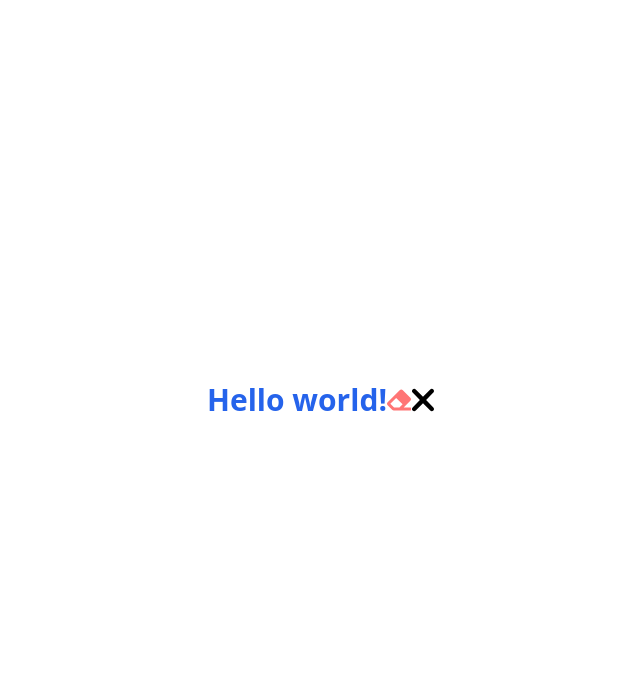
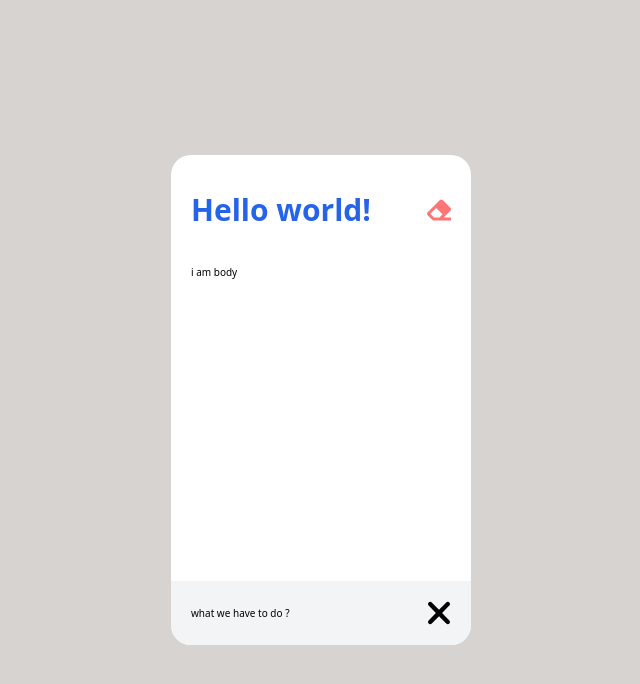
Before and after one commit to caption01/simplesat-assignment, a React (Vite) app in the folder app/: page / in a window 1280 px wide. Shown: the top 684 px of the page, without its empty margins (319-959 px from the left). Built offline with nearby package versions, Linux system fonts and the light colour scheme.

Commit message:
setup card

```diff
--- a/app/src/App.jsx
+++ b/app/src/App.jsx
@@ -1,6 +1,6 @@
 import tw from 'tailwind-styled-components';
 
-import { Icon } from './components';
+import { Icon, Card } from './components';
 
 const Layout = tw.div`
     w-full
@@ -9,6 +9,8 @@ const Layout = tw.div`
     flex
     justify-center
     items-center
+
+    bg-stone-300
 `;
 
 const Hello = tw.div`
@@ -18,11 +20,28 @@ const Hello = tw.div`
 `;
 
 function App() {
+  const header = () => {
+    return (
+      <>
+        <Hello $bold>Hello world!</Hello>
+        <Icon name="eraser" size={24} />
+      </>
+    );
+  };
+
+  const footer = () => {
+    return (
+      <>
+        <div>what we have to do ?</div>
+        <Icon name="cross" size={24} />
+      </>
+    );
+  };
   return (
     <Layout>
-      <Hello $bold>Hello world!</Hello>
-      <Icon name="eraser" size={24} />
-      <Icon name="cross" size={24} />
+      <Card header={() => header()} footer={() => footer()}>
+        i am body
+      </Card>
     </Layout>
   );
 }
--- /dev/null
+++ b/app/src/components/Card/index.jsx
@@ -0,0 +1,66 @@
+import tw from 'tailwind-styled-components';
+
+const Container = tw.div`
+  relative
+  flex
+  flex-col
+  justify-start
+  items-center
+  bg-white
+  pt-[2rem]
+  px-[2rem]
+  rounded-[2rem]
+  w-[30rem]
+`;
+
+const HeaderContainer = tw.div`
+  flex
+  justify-between
+  items-center
+  w-full
+  py-[2rem]
+`;
+
+const BodyContainer = tw.div`
+  flex-grow
+  min-h-[40rem]
+  py-[2rem]
+  w-full
+`;
+
+const FooterContainer = tw.div`
+  flex
+  justify-between
+  items-center
+  absolute
+  w-full
+
+  bottom-0
+  left-0
+  bg-gray-100
+  p-[2rem]
+  rounded-b-[2rem]
+`;
+
+const Header = ({ header }) => {
+  return <HeaderContainer>{header()}</HeaderContainer>;
+};
+
+const Footer = ({ footer }) => {
+  return <FooterContainer>{footer()}</FooterContainer>;
+};
+
+const Card = ({ header, footer, children }) => {
+  return (
+    <Container>
+      {header && <Header header={header} />}
+      <BodyContainer>{children}</BodyContainer>
+      {footer && <Footer footer={footer} />}
+    </Container>
+  );
+};
+
+Card.Header = Header;
+Card.Footer = Footer;
+
+export default Card;
--- a/app/src/components/index.js
+++ b/app/src/components/index.js
@@ -1 +1,2 @@
 export { default as Icon } from './Icon';
+export { default as Card } from './Card';
```
